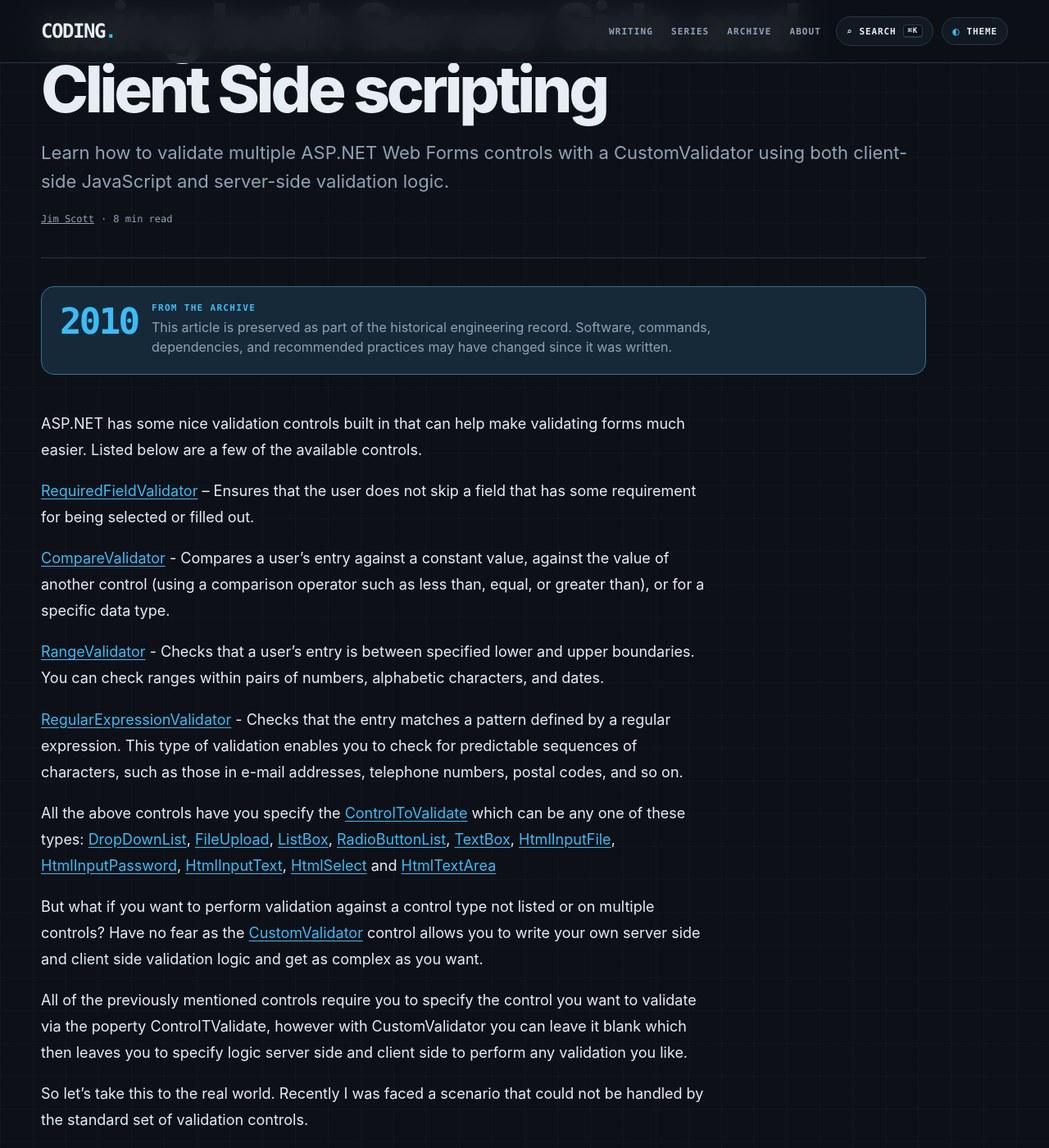
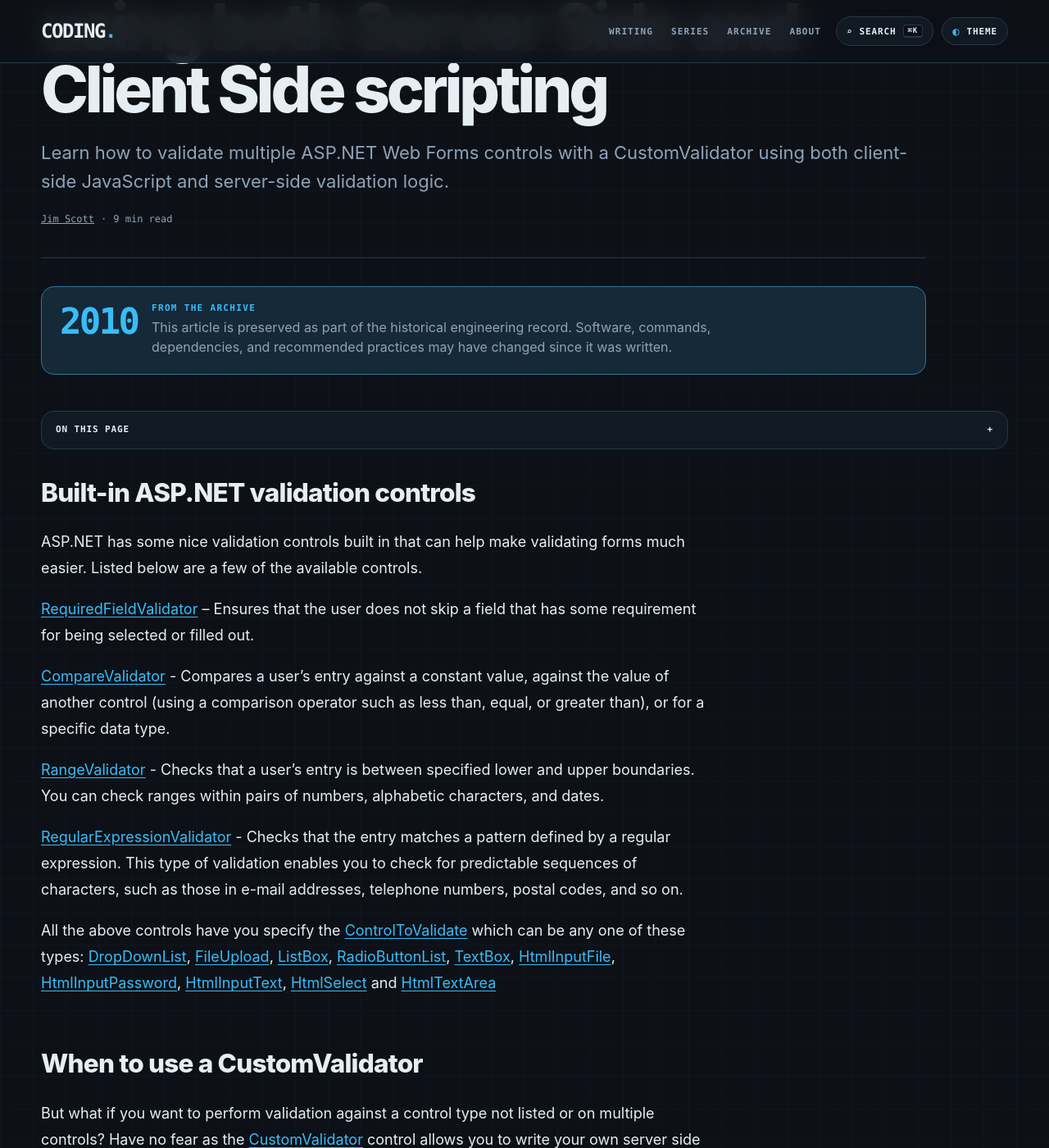
Before and after one commit to infoconex/coding-blog, a Jekyll site: the page built from post/2010/10/11/ASPNET-CustomValidator-that-validates-multiple-controls-using-both-Server-Side-and-Client-Side-scripting/index.md, in a window 1280 px wide and 1400 px high, scrolled down 368 px. Shown: the whole window at 82% size. Built offline with Jekyll 4.4.1, drawn with Linux system fonts in a browser that asks for light colours; some of the changed text lies outside the part shown.

Commit message:
Add article section headings to enable On this page navigation

````diff
--- a/post/2010/10/11/ASPNET-CustomValidator-that-validates-multiple-controls-using-both-Server-Side-and-Client-Side-scripting/index.md
+++ b/post/2010/10/11/ASPNET-CustomValidator-that-validates-multiple-controls-using-both-Server-Side-and-Client-Side-scripting/index.md
@@ -9,6 +9,8 @@
 permalink: "/post/2010/10/11/ASPNET-CustomValidator-that-validates-multiple-controls-using-both-Server-Side-and-Client-Side-scripting"
 legacyPaths: ["/post/2010/10/11/ASPNET-CustomValidator-that-validates-multiple-controls-using-both-Server-Side-and-Client-Side-scripting"]
 ---
+## Built-in ASP.NET validation controls
+
 ASP.NET has some nice validation controls built in that can help make validating forms much easier. Listed below are a few of the available controls.
 
 [RequiredFieldValidator](http://msdn.microsoft.com/en-us/library/system.web.ui.webcontrols.requiredfieldvalidator.aspx) – Ensures that the user does not skip a field that has some requirement for being selected or filled out.
@@ -21,9 +23,13 @@
 
 All the above controls have you specify the [ControlToValidate](http://msdn.microsoft.com/en-us/library/system.web.ui.webcontrols.basevalidator.controltovalidate.aspx) which can be any one of these types: [DropDownList](http://msdn.microsoft.com/en-us/library/system.web.ui.webcontrols.dropdownlist.aspx), [FileUpload](http://msdn.microsoft.com/en-us/library/system.web.ui.webcontrols.fileupload.aspx), [ListBox](http://msdn.microsoft.com/en-us/library/system.web.ui.webcontrols.listbox.aspx), [RadioButtonList](http://msdn.microsoft.com/en-us/library/system.web.ui.webcontrols.radiobuttonlist.aspx), [TextBox](http://msdn.microsoft.com/en-us/library/system.web.ui.webcontrols.textbox.aspx), [HtmlInputFile](http://msdn.microsoft.com/en-us/library/system.web.ui.htmlcontrols.htmlinputfile.aspx), [HtmlInputPassword](http://msdn.microsoft.com/en-us/library/system.web.ui.htmlcontrols.htmlinputpassword.aspx), [HtmlInputText](http://msdn.microsoft.com/en-us/library/system.web.ui.htmlcontrols.htmlinputtext.aspx), [HtmlSelect](http://msdn.microsoft.com/en-us/library/system.web.ui.htmlcontrols.htmlselect.aspx) and [HtmlTextArea](http://msdn.microsoft.com/en-us/library/system.web.ui.htmlcontrols.htmltextarea.aspx)
 
+## When to use a CustomValidator
+
 But what if you want to perform validation against a control type not listed or on multiple controls? Have no fear as the  [CustomValidator](http://msdn.microsoft.com/en-us/library/system.web.ui.webcontrols.customvalidator.aspx) control allows you to write your own server side and client side validation logic and get as complex as you want.
 
 All of the previously mentioned controls require you to specify the control you want to validate via the poperty ControlTValidate, however with CustomValidator you can leave it blank which then leaves you to specify logic server side and client side to perform any validation you like.
+
+## Example: Validating multiple controls
 
 So let’s take this to the real world. Recently I was faced a scenario that could not be handled by the standard set of validation controls.
 
@@ -62,6 +68,8 @@
 
 Notice that we do not have specified ControlToValidate. As well we have defined a OnServerValidate method that will get called when the page is posted back to the server.
 
+## Server-side validation
+
 Here is the server side method
 
 Code Snippet
@@ -92,6 +100,8 @@
 ```
 
 In this method we check to see if at least one checkbox was checked and if not set the args.IsValid = false which will cause the validator to fail. If the first test is passed we check to see if the Other checkbox is checked and if so ensure that the texbox was filled out. If not then we set args.IsValid = false but we also change the error message to provide a better description of the failure.
+
+## Client-side validation
 
 However the above only happens when posted back to the server. We also want to provide some client side validation in order to prevent a post back to the server if the same type of validation fails on the client side.
 
````
Also changed, not shown: other parts of post/2010/10/11/ASPNET-CustomValidator-that-validates-multiple-controls-using-both-Server-Side-and-Client-Side-scripting/index.md (+2 -0 lines).
